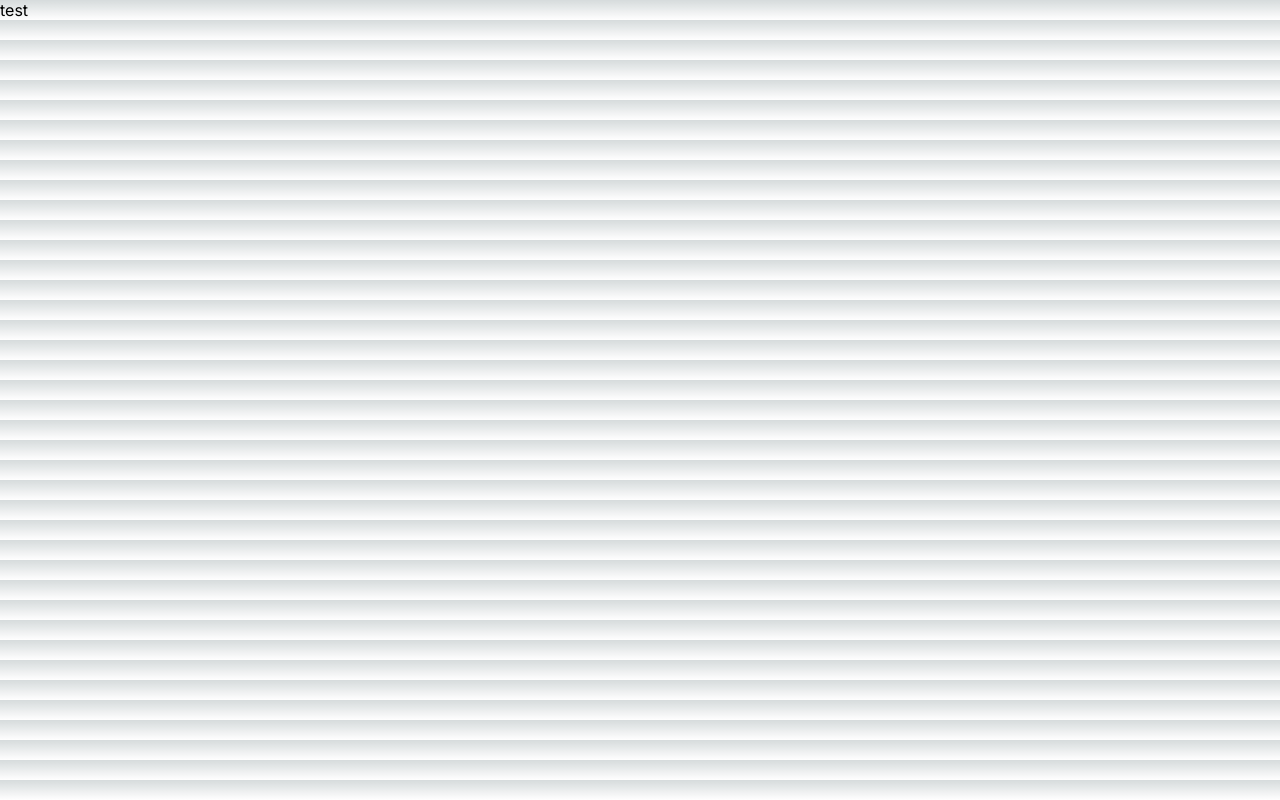
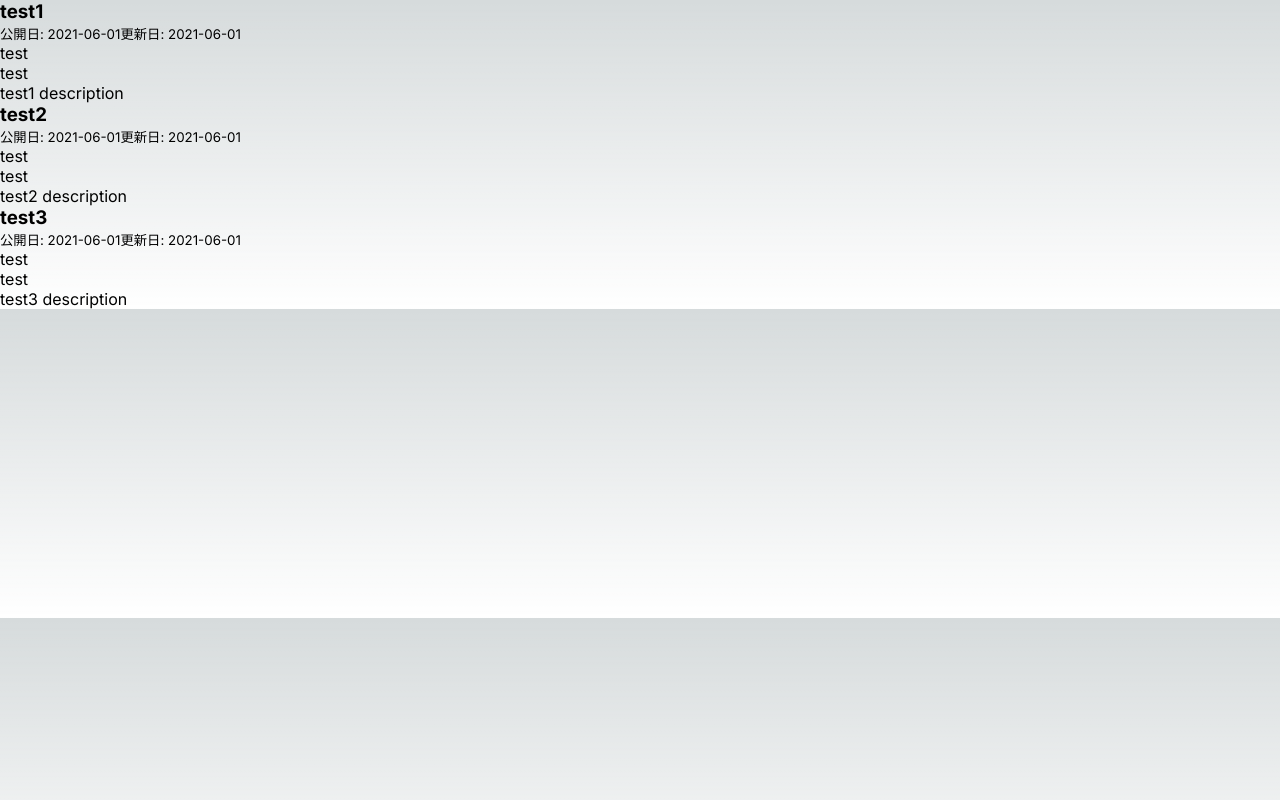
Before and after one commit to daichi-iwamoto/noob-front-end-engineer-blog-, a Next.js app: page / in a window 1280 px wide. Built offline with nearby package versions, Linux system fonts and the light colour scheme.

Commit message:
feat: add post list

```diff
--- a/app/page.tsx
+++ b/app/page.tsx
@@ -1,3 +1,35 @@
+import Link from "next/link";
+import { getPosts } from "@/libs/mdxDataFetcher";
+
 export default function Page() {
-  return <main>test</main>;
+  const contents = getPosts();
+
+  return (
+    <main>
+      <div>
+        {contents.map(
+          (
+            { title, tags, publishDate, updatedDate, description, slug },
+            index,
+          ) => (
+            <Link key={index} href={`/posts/${slug}`}>
+              <header>
+                <h3>{title}</h3>
+                <div>
+                  <small>公開日: {publishDate}</small>
+                  <small>更新日: {updatedDate}</small>
+                </div>
+              </header>
+              <div>
+                {tags.map((tag, index) => (
+                  <p key={index}>{tag}</p>
+                ))}
+              </div>
+              <p>{description}</p>
+            </Link>
+          ),
+        )}
+      </div>
+    </main>
+  );
 }
--- /dev/null
+++ b/libs/mdxDataFetcher.ts
@@ -0,0 +1,43 @@
+import fs from "fs";
+import path from "path";
+import matter from "gray-matter";
+
+type Post = {
+  title: string;
+  tags: string[];
+  publishDate: string;
+  updatedDate: string;
+  description: string;
+  slug: string;
+};
+
+// 一覧取得
+export function getPosts(): Post[] {
+  const postsDirectory = path.join(process.cwd(), "contents");
+  const fileNames = fs.readdirSync(postsDirectory, { withFileTypes: true });
+
+  const posts = fileNames.map(({ name }) => {
+    const file = fs.readFileSync(`${postsDirectory}/${name}`, "utf8");
+    const {
+      data: { title, tags, publishDate, updatedDate, description },
+    } = matter(file);
+
+    const checkTagsType = (tags: any): tags is string[] => {
+      if (Array.isArray(tags)) {
+        return tags.every((tag) => typeof tag === "string");
+      }
+      return false;
+    };
+
+    return {
+      title: typeof title === "string" ? title : "",
+      tags: checkTagsType(tags) ? tags : [],
+      publishDate: typeof publishDate === "string" ? publishDate : "",
+      updatedDate: typeof updatedDate === "string" ? updatedDate : "",
+      description: typeof description === "string" ? description : "",
+      slug: name.split(".").at(-2) || "",
+    };
+  });
+
+  return posts;
+}
--- a/package.json
+++ b/package.json
@@ -14,6 +14,7 @@
     "**/*": "prettier --write --ignore-unknown"
   },
   "dependencies": {
+    "gray-matter": "^4.0.3",
     "next": "14.0.3",
     "react": "^18",
     "react-dom": "^18"
```
Also changed, not shown: 1 other file (tests, documents, lock files or other folders).
